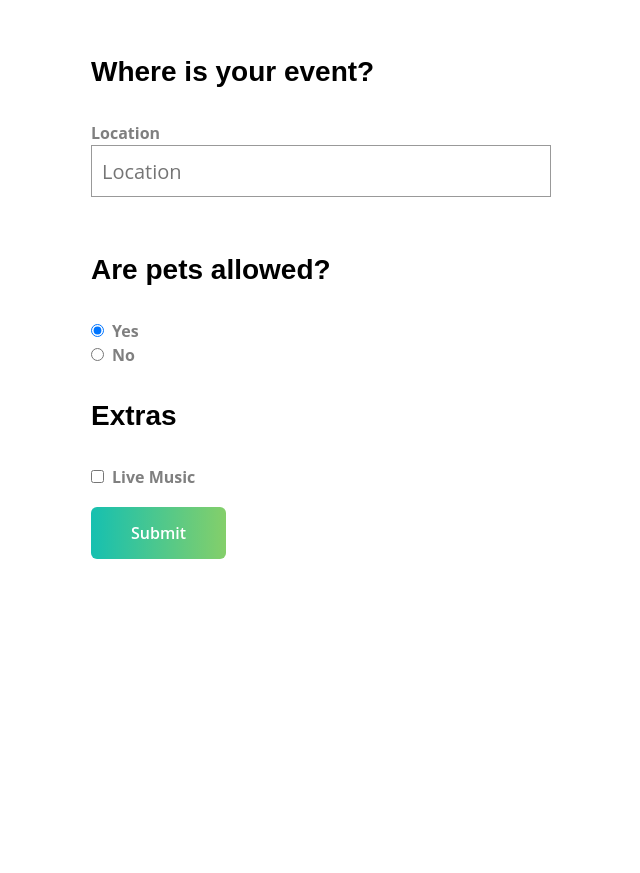
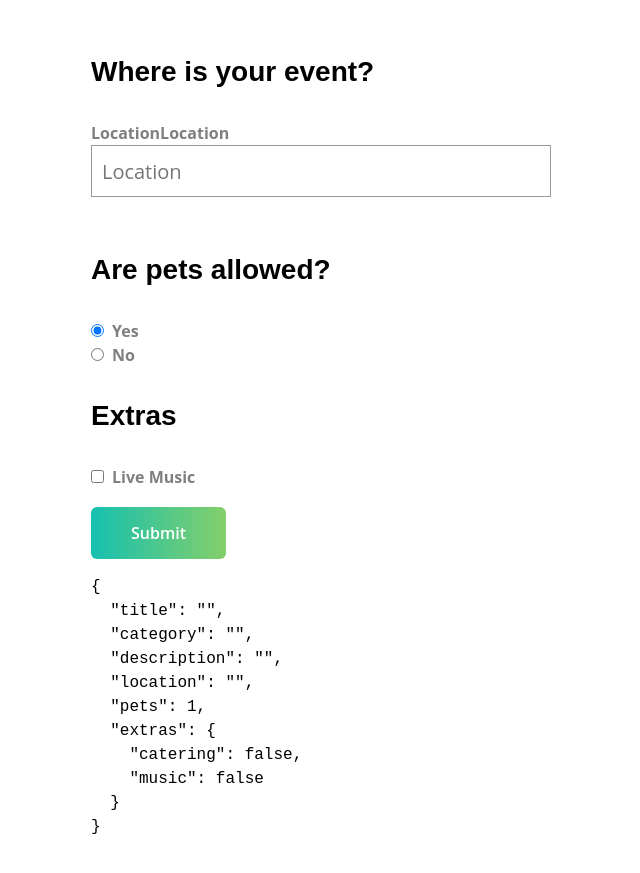
Before and after one commit to carvelsaputra/form-vue-3, a Vue app: page / in a window 1280 px wide. Shown: the part 493-1366 px from the top of the page, without its empty margins (339-979 px from the left). Before the commit the page ends 1092 px from the top, so only its background shows below. Built offline with nearby package versions, Linux system fonts and the light colour scheme.

Commit message:
make v-model

```diff
--- /dev/null
+++ b/src/components/BaseInput.vue
@@ -0,0 +1,26 @@
+<template>
+    <label v-text="label" />
+    <!-- on input we emit update activity which is the value is model value into event target value -->
+    <input
+      :value="modelValue"
+      @input="$emit('update:modelValue', $event.target.value)"
+      :placeholder="label"
+      class="field"
+      v-bind="$attrs"
+    />
+    <!-- if we binding in multiroot, we need to define which one node / tag that we bind the attribute -->
+</template>
+<script>
+export default {
+  props: {
+    label: {
+      type: String,
+      default: "",
+    },
+    modelValue: {
+      type: [String, Number],
+      default: "",
+    },
+  },
+};
+</script>
--- a/src/views/SimpleForm.vue
+++ b/src/views/SimpleForm.vue
@@ -1,7 +1,7 @@
 <template>
   <div>
     <h1>Create an Event</h1>
-    <form action="">
+    <form >
       <label for="category">Select a Category</label>
       <select v-model="event.category">
         <option
@@ -13,28 +13,14 @@
         />
       </select>
       <h3>Name & Describe your event</h3>
-      <label>Title</label>
-      <input
-        type="text"
-        v-model="event.title"
-        placeholder="Title"
-        class="field"
-      />
-      <label>Description</label>
-      <input
-        type="text"
-        v-model="event.description"
-        placeholder="Description"
-        class="field"
-      />
+      <BaseInput v-model="event.title" label="Title" type="text" />
+      <BaseInput v-model="event.description" label="Description" type="text" />
+
       <h3>Where is your event?</h3>
+
       <label>Location</label>
-      <input
-        type="text"
-        v-model="event.location"
-        placeholder="Location"
-        class="field"
-      />
+      <BaseInput v-model="event.location" label="Location" type="text" />
+
       <h3>Are pets allowed?</h3>
       <div>
         <input type="radio" v-model="event.pets" :value="1" name="pets" />
@@ -52,10 +38,15 @@
       </div>
       <button type="submit" class="button -fill-gradient">Submit</button>
     </form>
+    <pre>{{ event }}</pre>
   </div>
 </template>
 <script>
+import BaseInput from "../components/BaseInput.vue";
 export default {
+  components: {
+    BaseInput,
+  },
   data() {
     return {
       categories: [
@@ -68,6 +59,7 @@ export default {
         "community",
       ],
       event: {
+        title:"",
         category: "",
         description: "",
         location: "",
```
